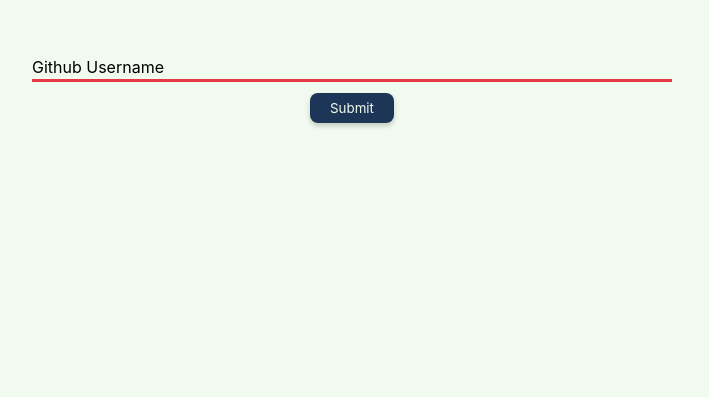
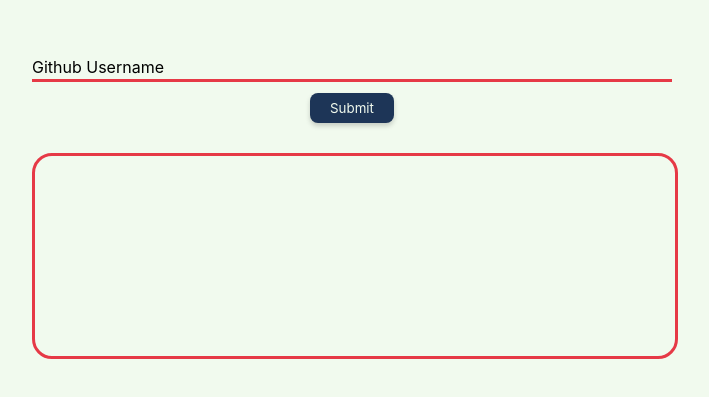
Before and after one commit to ColemanSWE/github-api-project, a React (Create React App) app: page / in a window 1280 px wide. Shown: the part 343-740 px from the top of the page, without its empty margins (288-997 px from the left). Built offline with nearby package versions, Linux system fonts and the light colour scheme.

Commit message:
Have a decent container and a requests are coming together.

```diff
--- a/src/Components/URLBar/URLBar.jsx
+++ b/src/Components/URLBar/URLBar.jsx
@@ -26,7 +26,7 @@
             throw err;
         })
         console.log(request)
-        this.setState({ user: JSON.stringify(request.data) })
+        this.setState({ user: request.data.id })
     }
 
     render() {
@@ -37,7 +37,7 @@
                     <span className={styles.contentName}>Github Username</span>
                 </label>
                 <button className={styles.submitButton} onClick={this.handleSubmit}>Submit</button>
-                <p>{this.state.user}</p>
+                <div className={styles.container}>{this.state.user}</div>
             </div>
         )
     }
--- a/src/Components/URLBar/styles.module.scss
+++ b/src/Components/URLBar/styles.module.scss
@@ -83,3 +83,14 @@
     border: 2px solid currentcolor;
   }
 }
+
+.container {
+  word-wrap: break-word;
+  margin-top: 30px;
+  width: 100%;
+  height: 200px;
+  border-style: solid;
+  border-width: 3px;
+  border-color: #e63946;
+  border-radius: 20px 20px;
+}
```
